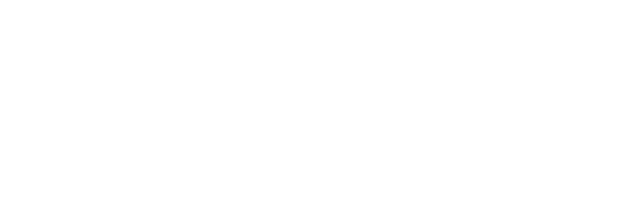
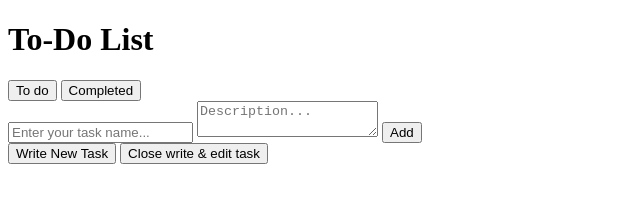
Before and after one commit to mahdinajafiz/To-Do-List, a plain HTML site: page index.html in a window 1280 px wide. Shown: the whole page, without its empty margins (0-640 px from the left). Drawn offline with Linux system fonts and the light colour scheme.

Commit message:
add html tags

```diff
--- a/index.html
+++ b/index.html
@@ -5,6 +5,35 @@
     <link href="./styles/style.css" rel="stylesheet" type="text/css">
 </head>
 <body>
+    <div id="container">
+        <h1>To-Do List</h1>
+        <!-- Todo and completed button At the top of the app -->
+        <button id="todo" onclick="showTodo()">To do</button>
+        <button id="completed" onclick="showCompleted()">Completed</button>
+        <!-- The main body of the program to write and change and display tasks -->
+        <div id="todoDiv">
+            <!-- Display tasks -->
+            <table>
+                <tbody id="tasks"></tbody>
+            </table>
+            <!-- Write tasks -->
+            <form id="formWriteTask">
+                    <input type="text" name="do" placeholder="Enter your task name..." id="taskName">
+                    <textarea name="description" id="description" placeholder="Description..."></textarea>
+                    <button id="addButton">Add</button>
+            </form>
+            <!-- Edit task -->
+            <div id="taskInfo"></div>
+        </div>
+        <!-- Write new task button -->
+        <button onclick="writeNewTask()" id="writeNewTask">Write New Task</button>
+        <!-- Close write & edit task Button -->
+        <button onclick="closeEditWrite()" id="close">Close write & edit task</button>
+        <!-- Completed tasks -->
+        <div id="doneTasks">
+            <span id="countingDoneTasks"></span>
+        </div>
+    </div>
     <script src="./scripts/index.js"></script>
 </body>
 </html>
```
